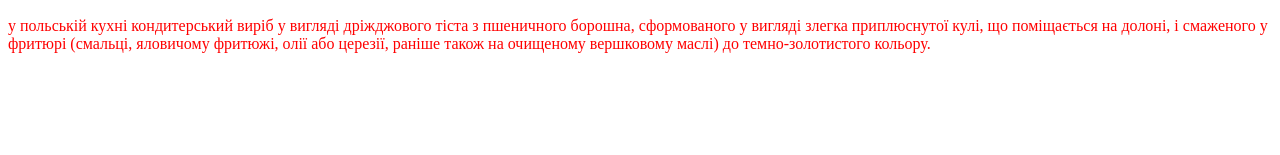
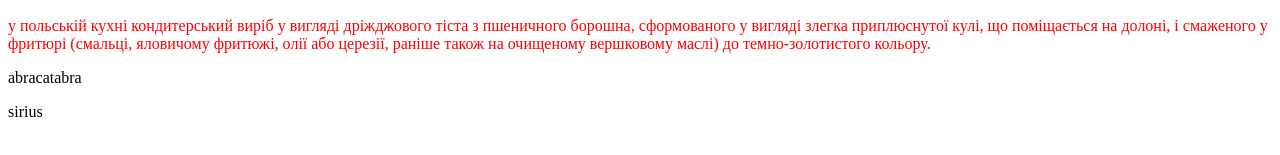
Before and after one commit to nika2011m/donuts, a plain HTML site: page index.HTML in a window 1280 px wide. Shown: the part 333-488 px from the top of the page. Drawn offline with Linux system fonts and the light colour scheme.

Commit message:
Update index.HTML
Додали два нових абзаци

```diff
--- a/index.HTML
+++ b/index.HTML
@@ -14,6 +14,7 @@
     <h1 style="color:red;background-color:pink">Світ пончиків</h1>
     <img style="width:250px;height:250px" src = "https://roll-club.dp.ua/wp-content/uploads/2023/05/ponchik-polunicja-900h600.jpg"/>
     <p style = "color:red"> у польській кухні кондитерський виріб у вигляді дріжджового тіста з пшеничного борошна, сформованого у вигляді злегка приплюснутої кулі, що поміщається на долоні, і смаженого у фритюрі (смальці, яловичому фритюжі, олії або церезії, раніше також на очищеному вершковому маслі) до темно-золотистого кольору.</p>
-
+    <p>abracatabra</p>
+    <p>sirius</p>
 </body>
 </html>
```
